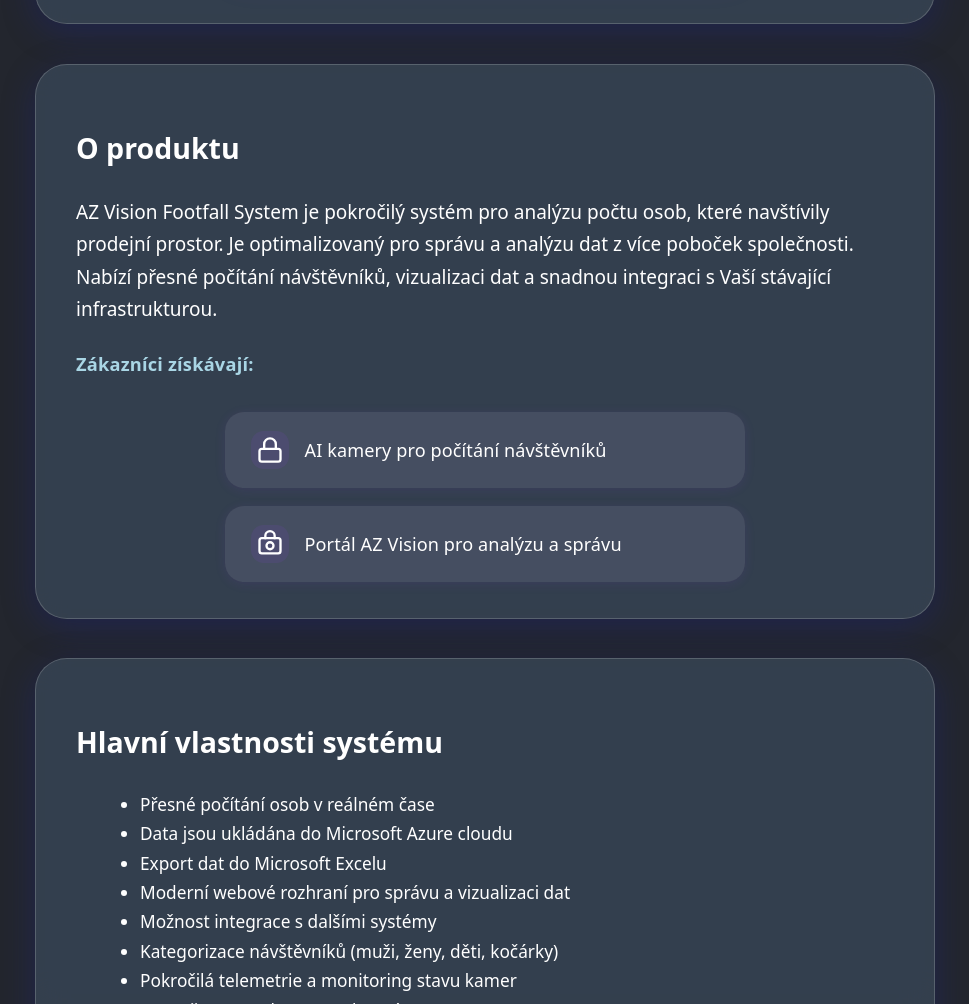
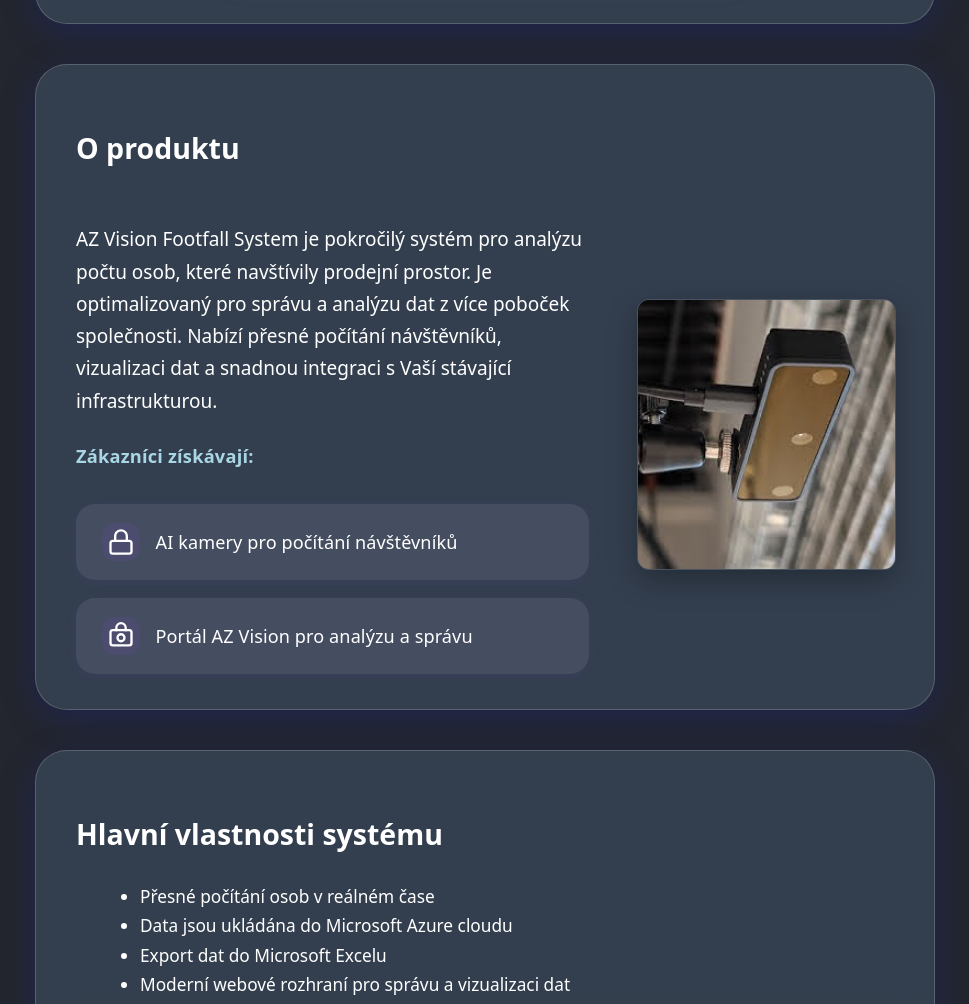
Before and after one commit to azvision/azvision.github.io, an Astro site: page / in a window 1280 px wide. Shown: the part 776-1780 px from the top of the page, without its empty margins (155-1124 px from the left). Built offline with nearby package versions, Linux system fonts and the light colour scheme; Astro itself is replaced by a stand-in of ours.

Commit message:
camera detail

```diff
--- a/src/components/ProductOverview.astro
+++ b/src/components/ProductOverview.astro
@@ -1,12 +1,12 @@
 ---
 // No props needed for now
 ---
-<section class="overview">
+<section class="product-overview">
   <h2>O produktu</h2>
-  <p>
-    AZ Vision Footfall System je pokročilý systém pro analýzu počtu osob, které navštívily prodejní prostor.
-    Je optimalizovaný pro správu a analýzu dat z více poboček společnosti.
-    Nabízí přesné počítání návštěvníků, vizualizaci dat a snadnou integraci s Vaší stávající infrastrukturou.
+  <div class="overview-grid">
+    <div class="overview-text-content">
+      <p class="overview-text">
+        AZ Vision Footfall System je pokročilý systém pro analýzu počtu osob, které navštívily prodejní prostor. Je optimalizovaný pro správu a analýzu dat z více poboček společnosti. Nabízí přesné počítání návštěvníků, vizualizaci dat a snadnou integraci s Vaší stávající infrastrukturou.
       </p>
       <div class="system-desc-lead">Zákazníci získávají:</div>
       <ul class="system-desc-list">
@@ -25,4 +25,33 @@
           Portál AZ Vision pro analýzu a správu
         </li>
       </ul>
+    </div>
+    <div class="overview-image-content">
+      <img src="/camera_detail.jpg" alt="Detail AI kamery pro počítání osob" class="camera-image" />
+    </div>
+  </div>
 </section>
+
+<style>
+  .overview-grid {
+    display: grid;
+    grid-template-columns: 1fr;
+    gap: 2rem;
+    align-items: center;
+    margin-top: 2rem;
+  }
+
+  @media (min-width: 768px) {
+    .overview-grid {
+      grid-template-columns: 2fr 1fr;
+      gap: 3rem;
+    }
+  }
+
+  .camera-image {
+    width: 100%;
+    border-radius: 12px;
+    box-shadow: 0 10px 30px rgba(0,0,0,0.3);
+    border: 1px solid rgba(255,255,255,0.1);
+  }
+</style>
```
Also changed, not shown: public/camera_detail.jpg (added). Lines whose indentation alone changed are shown as unchanged.
